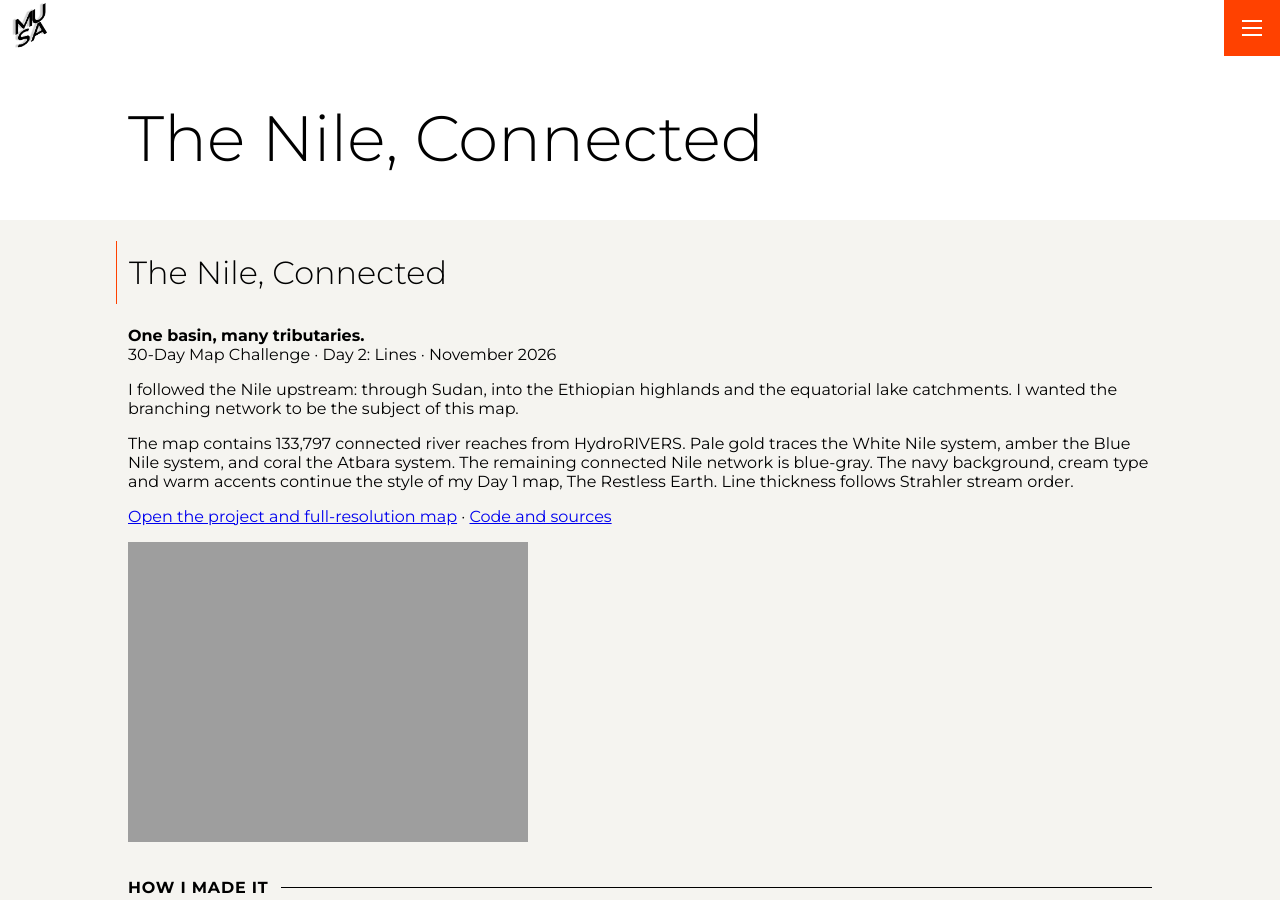
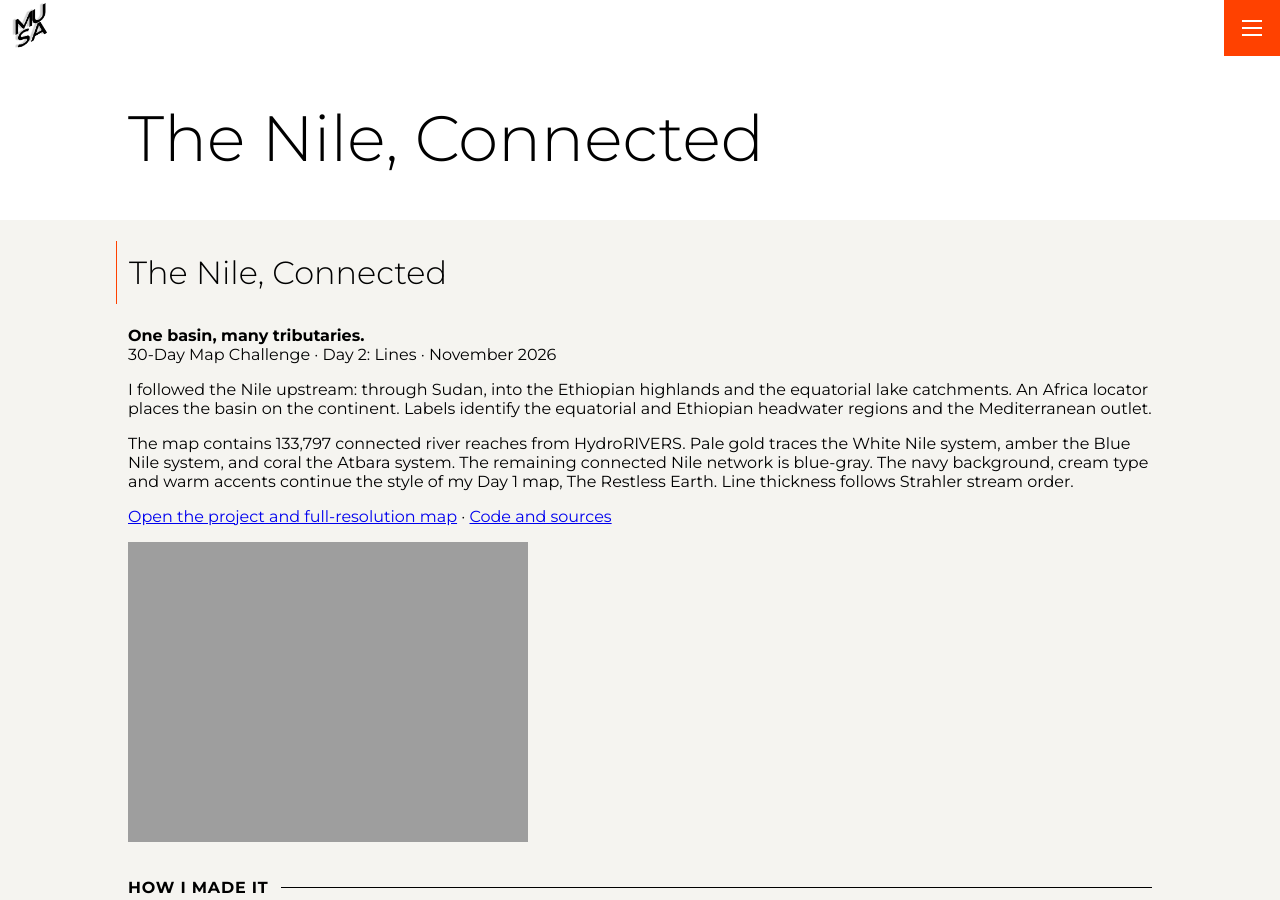
Before and after one commit to Flex-commits/MUSA-Portfolio, a Jekyll site: the page built from _projects/01-nile-connected.md, in a window 1280 px wide and 900 px high. Built offline with Jekyll 4.4.1, drawn with Linux system fonts in a browser that asks for light colours.

Commit message:
Update Nile portfolio with continental locator edition

```diff
--- a/_projects/01-nile-connected.md
+++ b/_projects/01-nile-connected.md
@@ -10,13 +10,13 @@ thumbnail: /assets/maps/nile/02-thomas-hagos.png
 **One basin, many tributaries.**<br>
 30-Day Map Challenge · Day 2: Lines · November 2026
 
-I followed the Nile upstream: through Sudan, into the Ethiopian highlands and the equatorial lake catchments. I wanted the branching network to be the subject of this map.
+I followed the Nile upstream: through Sudan, into the Ethiopian highlands and the equatorial lake catchments. An Africa locator places the basin on the continent. Labels identify the equatorial and Ethiopian headwater regions and the Mediterranean outlet.
 
 The map contains 133,797 connected river reaches from HydroRIVERS. Pale gold traces the White Nile system, amber the Blue Nile system, and coral the Atbara system. The remaining connected Nile network is blue-gray. The navy background, cream type and warm accents continue the style of my Day 1 map, The Restless Earth. Line thickness follows Strahler stream order.
 
 [Open the project and full-resolution map](https://flex-commits.github.io/30-days-mapping/nile/) · [Code and sources](https://github.com/Flex-commits/30-days-mapping/tree/main/day02-nile)
 
-![The Nile connected river network](https://flex-commits.github.io/30-days-mapping/nile/nile-connected.png)
+![The Nile connected river network](https://flex-commits.github.io/30-days-mapping/nile/nile-connected.png?v=20261103-context)
 
 ## How I made it
 
```
Also changed, not shown: assets/maps/nile/02-thomas-hagos.png.
